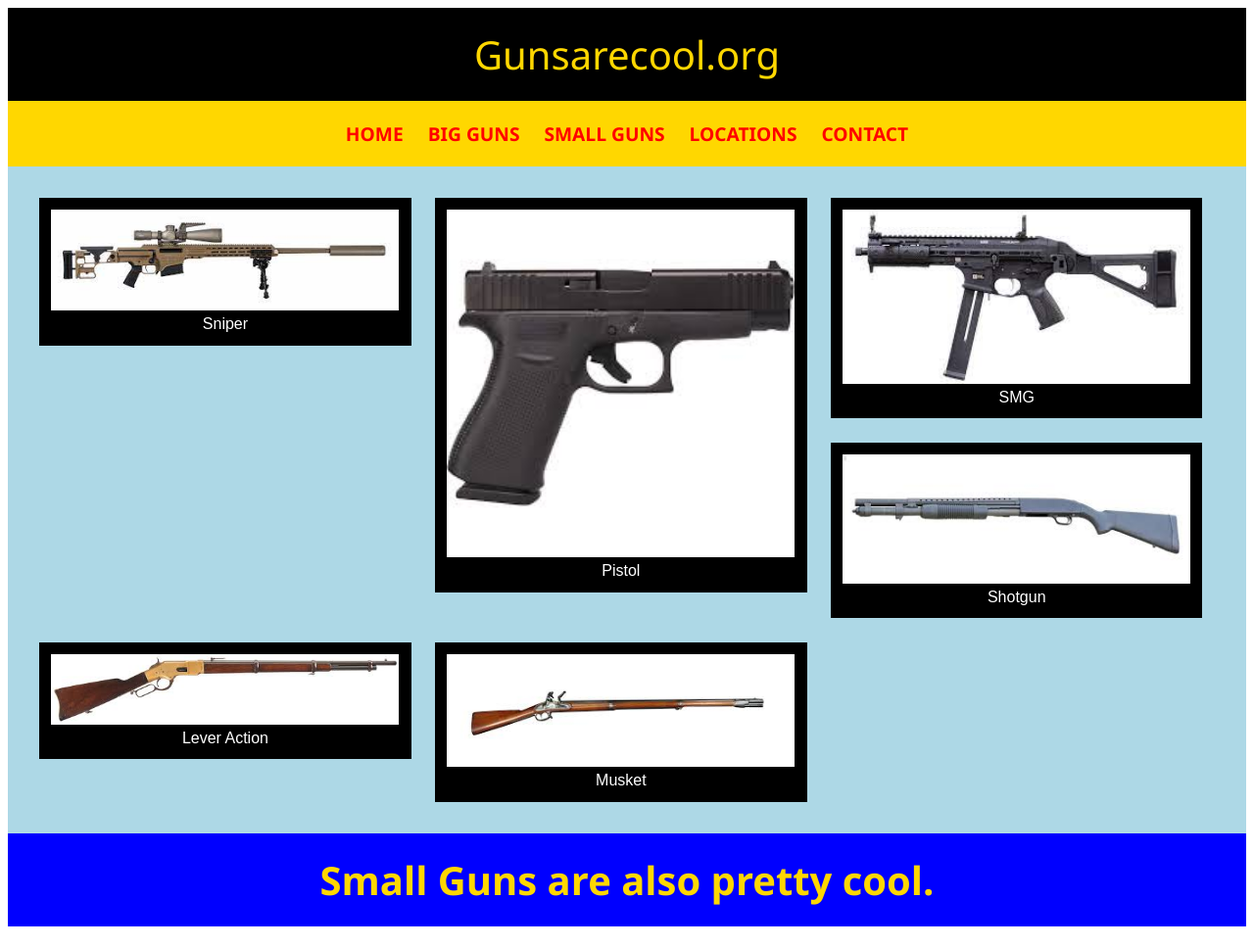
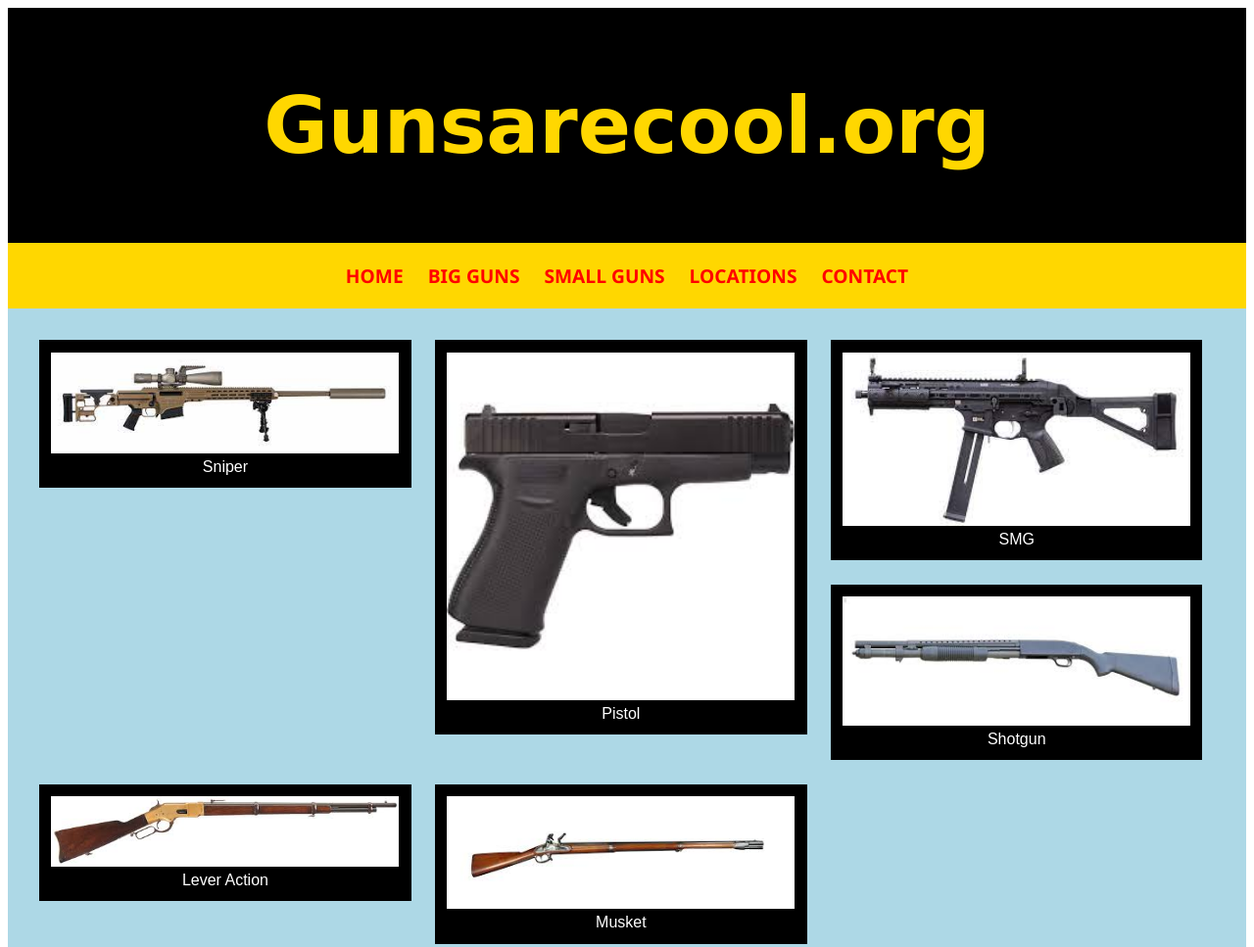
Before and after one commit to jonnyrebel/jonnyrebel.github.io, a plain HTML site: page sandbox.html in a window 1280 px wide. Shown: the top 967 px of the page at 98% size. Drawn offline with Linux system fonts and the light colour scheme.

Commit message:
Update sandbox.html

```diff
--- a/sandbox.html
+++ b/sandbox.html
@@ -18,7 +18,7 @@
   <body>
     <div id="wrap">
       <header>
-        Gunsarecool.org
+        <h1> Gunsarecool.org</h1>
       </header>
 
       <nav>
```
